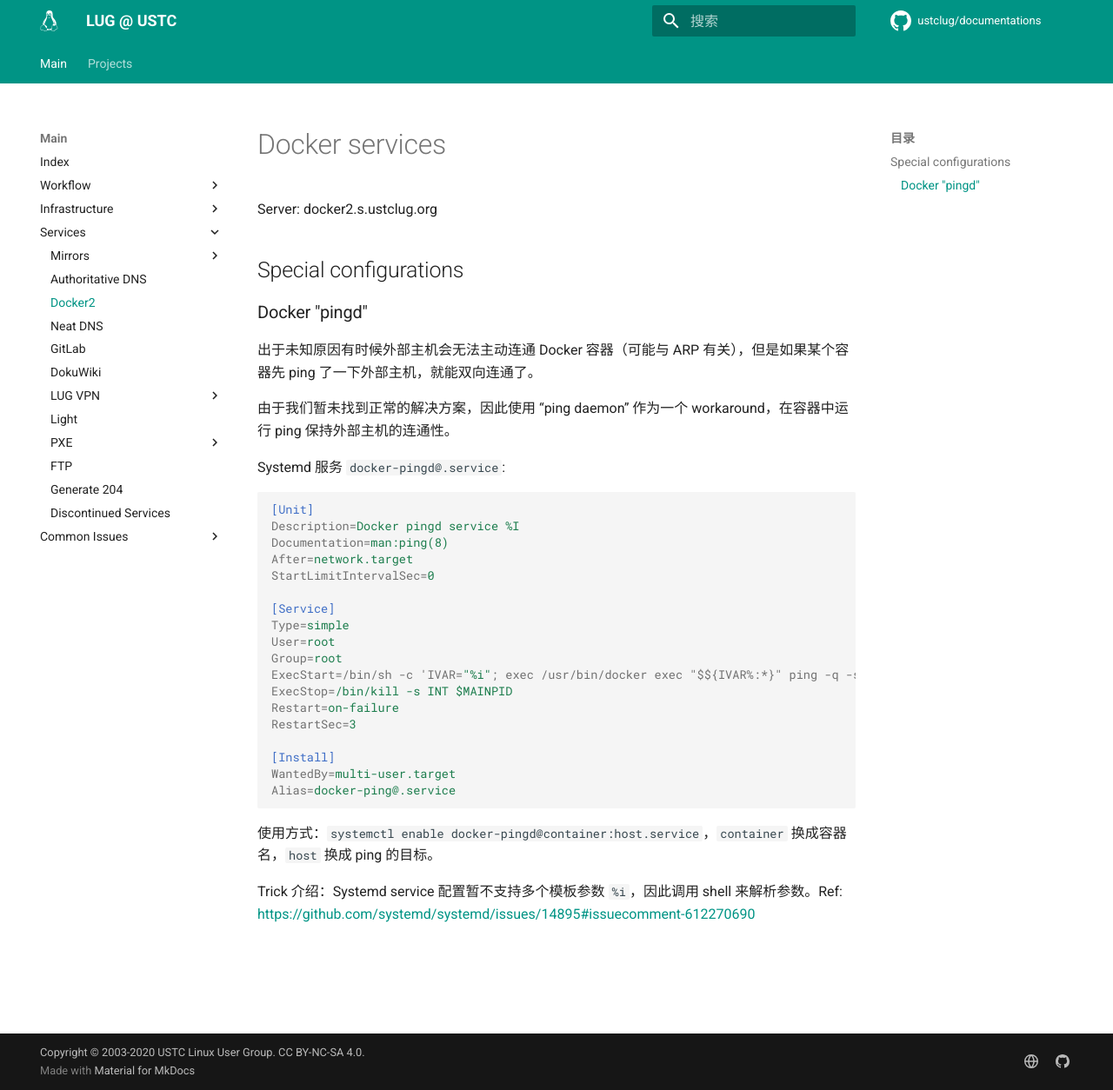
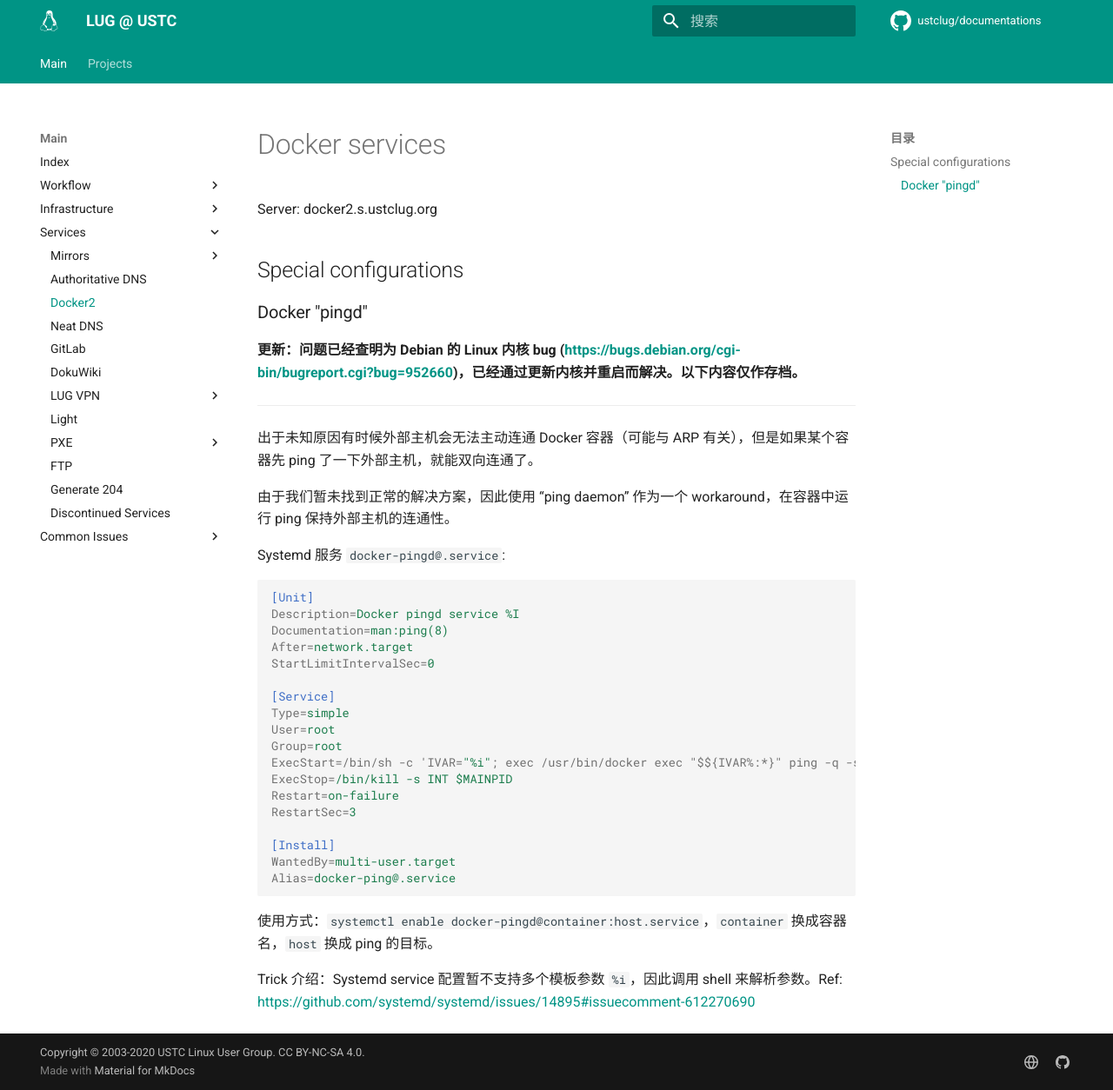
Before and after one commit to ustclug/documentations, an MkDocs documentation site: the page built from docs/services/docker2.md, in a window 1280 px wide and 1254 px high. Shown: the whole window at 87% size. Built offline with MkDocs 1.6.1 and Material for MkDocs 9.7.7, drawn with Linux system fonts in a browser that asks for light colours; comment, search, counter and statistics services are not loaded.

Commit message:
docker2 network fixed!

```diff
--- a/docs/services/docker2.md
+++ b/docs/services/docker2.md
@@ -5,6 +5,10 @@
 ## Special configurations
 
 ### Docker "pingd"
+
+**更新：问题已经查明为 Debian 的 Linux 内核 bug (<https://bugs.debian.org/cgi-bin/bugreport.cgi?bug=952660>)，已经通过更新内核并重启而解决。以下内容仅作存档。**
+
+---
 
 出于未知原因有时候外部主机会无法主动连通 Docker 容器（可能与 ARP 有关），但是如果某个容器先 ping 了一下外部主机，就能双向连通了。
 
```
